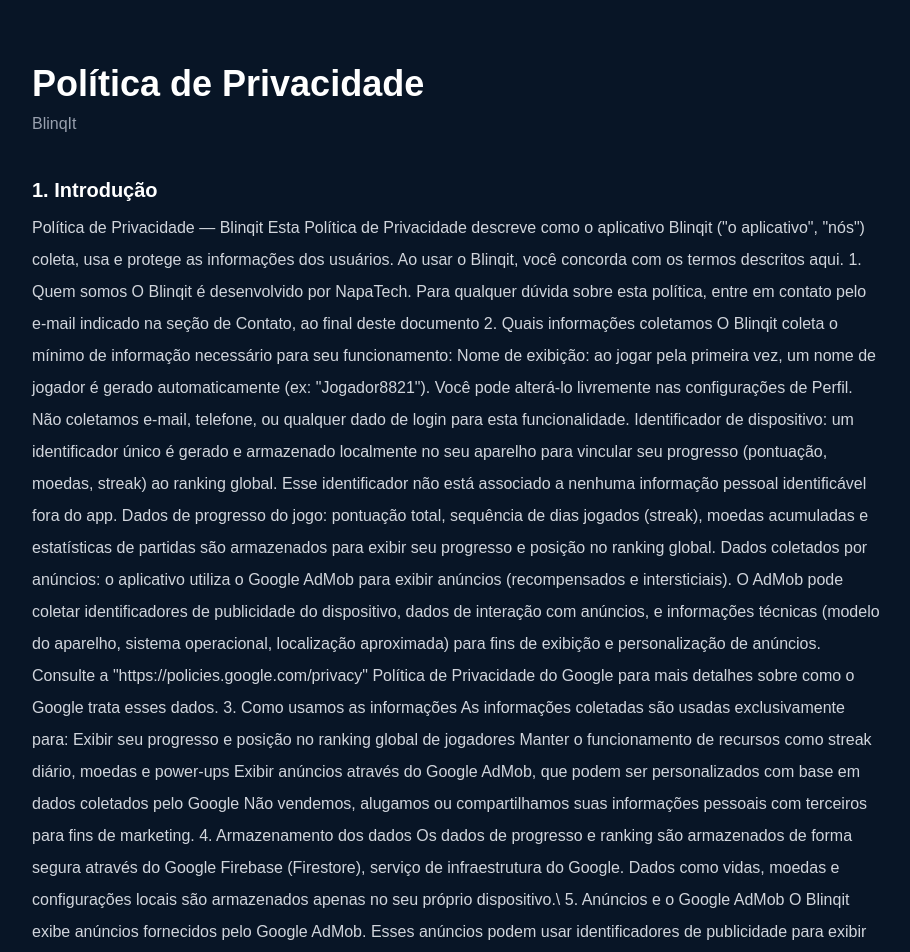
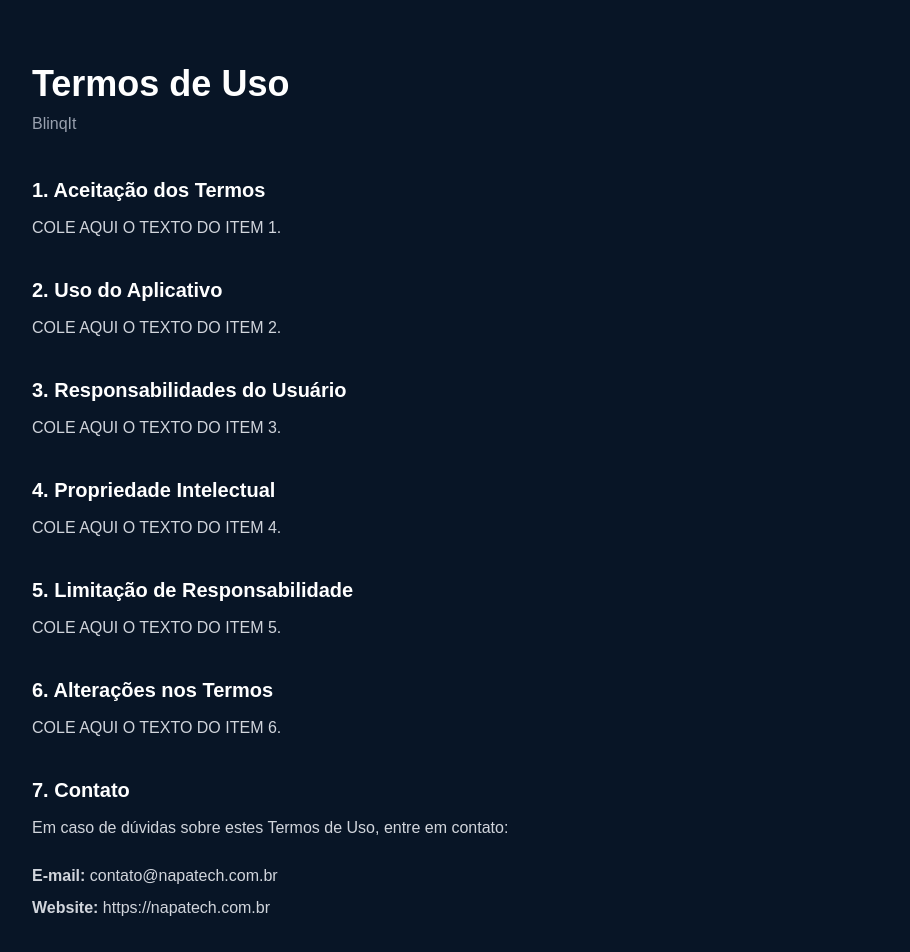
Before and after one commit to ZaptFin/napatech, a Next.js app: page /blinqit/terms in a window 1280 px wide. Shown: the top 952 px of the page, without its empty margins (184-1094 px from the left). Built offline with nearby package versions, Linux system fonts and the light colour scheme.

Commit message:
inclui termos

```diff
--- a/app/blinqit/privacy/page.tsx
+++ b/app/blinqit/privacy/page.tsx
@@ -0,0 +1,81 @@
+export default function PrivacyPage() {
+  return (
+    <main className="min-h-screen bg-[#081526] text-white">
+      <div className="mx-auto max-w-4xl px-6 py-16">
+
+        <h1 className="text-4xl font-bold">
+          Política de Privacidade
+        </h1>
+
+        <p className="mt-2 text-gray-400">
+          BlinqIt
+        </p>
+
+        <div className="mt-10 space-y-6 text-gray-300 leading-8">
+
+          <section>
+            <h2 className="mb-2 text-xl font-semibold text-white">
+              1. Introdução
+            </h2>
+
+            <p>
+              Política de Privacidade — Blinqit
+
+  Esta Política de Privacidade descreve como o aplicativo Blinqit  ("o aplicativo", "nós") coleta, usa e protege as informações dos usuários. Ao usar o Blinqit, você concorda com os termos descritos aqui.
+
+  1. Quem somos
+  O Blinqit é desenvolvido por NapaTech. Para qualquer dúvida sobre esta política, entre em contato pelo e-mail indicado na seção de Contato, ao final deste documento
+
+  2. Quais informações coletamos
+  O Blinqit coleta o mínimo de informação necessário para seu funcionamento:
+
+ Nome de exibição:  ao jogar pela primeira vez, um nome de jogador é gerado automaticamente (ex: "Jogador8821"). Você pode alterá-lo livremente nas configurações de Perfil. Não coletamos e-mail, telefone, ou qualquer dado de login para esta funcionalidade.
+
+Identificador de dispositivo:  um identificador único é gerado e armazenado localmente no seu aparelho para vincular seu progresso (pontuação, moedas, streak) ao ranking global. Esse identificador não está associado a nenhuma informação pessoal identificável fora do app.
+   Dados de progresso do jogo:  pontuação total, sequência de dias jogados (streak), moedas acumuladas e estatísticas de partidas são armazenados para exibir seu progresso e posição no ranking global.
+   Dados coletados por anúncios:  o aplicativo utiliza o Google AdMob para exibir anúncios (recompensados e intersticiais). O AdMob pode coletar identificadores de publicidade do dispositivo, dados de interação com anúncios, e informações técnicas (modelo do aparelho, sistema operacional, localização aproximada) para fins de exibição e personalização de anúncios. Consulte a "https://policies.google.com/privacy" Política de Privacidade do Google  para mais detalhes sobre como o Google trata esses dados.
+
+  3. Como usamos as informações
+  As informações coletadas são usadas exclusivamente para:
+
+   Exibir seu progresso e posição no ranking global de jogadores
+   Manter o funcionamento de recursos como streak diário, moedas e power-ups
+   Exibir anúncios através do Google AdMob, que podem ser personalizados com base em dados coletados pelo Google
+
+  Não vendemos, alugamos ou compartilhamos suas informações pessoais com terceiros para fins de marketing.
+
+  4. Armazenamento dos dados
+  Os dados de progresso e ranking são armazenados de forma segura através do Google Firebase (Firestore), serviço de infraestrutura do Google. Dados como vidas, moedas e configurações locais são armazenados apenas no seu próprio dispositivo.\
+
+  5. Anúncios e o Google AdMob
+  O Blinqit exibe anúncios fornecidos pelo Google AdMob. Esses anúncios podem usar identificadores de publicidade para exibir conteúdo relevante. Você pode gerenciar suas preferências de anúncios personalizados nas configurações do seu dispositivo (Android: Configurações → Google → Anúncios; iOS: Configurações → Privacidade → Publicidade).
+
+  6. Direitos do usuário
+  Você pode, a qualquer momento:
+
+   Alterar seu nome de exibição no ranking
+   Solicitar a exclusão dos seus dados de progresso, entrando em contato conosco com o identificador do seu dispositivo (disponível na tela de Perfil do app)
+
+  7. Dados de menores
+  O Blinqit é classificado como conteúdo livre, adequado para todas as idades. Não coletamos intencionalmente informações pessoais identificáveis de crianças além do nome de exibição opcional, que pode ser fictício.
+
+  8. Alterações nesta política
+  Esta política pode ser atualizada periodicamente. Recomendamos revisá-la ocasionalmente. Alterações significativas serão comunicadas através de avisos no próprio aplicativo.
+
+Contato
+    Para dúvidas, solicitações de exclusão de dados, ou qualquer questão relacionada a esta política, entre em contato:
+    E-mail: zaptapp26@gmail.com
+
+            </p>
+          </section>
+
+
+
+          {/* Continue normalmente */}
+
+        </div>
+
+      </div>
+    </main>
+  );
+}
--- a/app/blinqit/terms/page.tsx
+++ b/app/blinqit/terms/page.tsx
@@ -1,77 +1,95 @@
-export default function PrivacyPage() {
+export default function TermsPage() {
   return (
     <main className="min-h-screen bg-[#081526] text-white">
       <div className="mx-auto max-w-4xl px-6 py-16">
 
         <h1 className="text-4xl font-bold">
-          Política de Privacidade
+          Termos de Uso
         </h1>
 
         <p className="mt-2 text-gray-400">
           BlinqIt
         </p>
 
-        <div className="mt-10 space-y-6 text-gray-300 leading-8">
+        <div className="mt-10 space-y-8 text-gray-300 leading-8">
 
           <section>
             <h2 className="mb-2 text-xl font-semibold text-white">
-              1. Introdução
+              1. Aceitação dos Termos
             </h2>
 
             <p>
-              Política de Privacidade — Blinqit
-
-  Esta Política de Privacidade descreve como o aplicativo Blinqit  ("o aplicativo", "nós") coleta, usa e protege as informações dos usuários. Ao usar o Blinqit, você concorda com os termos descritos aqui.
-
-  1. Quem somos
-  O Blinqit é desenvolvido por NapaTech. Para qualquer dúvida sobre esta política, entre em contato pelo e-mail indicado na seção de Contato, ao final deste documento
-
-  2. Quais informações coletamos
-  O Blinqit coleta o mínimo de informação necessário para seu funcionamento:
-
- Nome de exibição:  ao jogar pela primeira vez, um nome de jogador é gerado automaticamente (ex: "Jogador8821"). Você pode alterá-lo livremente nas configurações de Perfil. Não coletamos e-mail, telefone, ou qualquer dado de login para esta funcionalidade.
-
-Identificador de dispositivo:  um identificador único é gerado e armazenado localmente no seu aparelho para vincular seu progresso (pontuação, moedas, streak) ao ranking global. Esse identificador não está associado a nenhuma informação pessoal identificável fora do app.
-   Dados de progresso do jogo:  pontuação total, sequência de dias jogados (streak), moedas acumuladas e estatísticas de partidas são armazenados para exibir seu progresso e posição no ranking global.
-   Dados coletados por anúncios:  o aplicativo utiliza o Google AdMob para exibir anúncios (recompensados e intersticiais). O AdMob pode coletar identificadores de publicidade do dispositivo, dados de interação com anúncios, e informações técnicas (modelo do aparelho, sistema operacional, localização aproximada) para fins de exibição e personalização de anúncios. Consulte a "https://policies.google.com/privacy" Política de Privacidade do Google  para mais detalhes sobre como o Google trata esses dados.
-
-  3. Como usamos as informações
-  As informações coletadas são usadas exclusivamente para:
-
-   Exibir seu progresso e posição no ranking global de jogadores
-   Manter o funcionamento de recursos como streak diário, moedas e power-ups
-   Exibir anúncios através do Google AdMob, que podem ser personalizados com base em dados coletados pelo Google
-
-  Não vendemos, alugamos ou compartilhamos suas informações pessoais com terceiros para fins de marketing.
-
-  4. Armazenamento dos dados
-  Os dados de progresso e ranking são armazenados de forma segura através do Google Firebase (Firestore), serviço de infraestrutura do Google. Dados como vidas, moedas e configurações locais são armazenados apenas no seu próprio dispositivo.\
-
-  5. Anúncios e o Google AdMob
-  O Blinqit exibe anúncios fornecidos pelo Google AdMob. Esses anúncios podem usar identificadores de publicidade para exibir conteúdo relevante. Você pode gerenciar suas preferências de anúncios personalizados nas configurações do seu dispositivo (Android: Configurações → Google → Anúncios; iOS: Configurações → Privacidade → Publicidade).
-
-  6. Direitos do usuário
-  Você pode, a qualquer momento:
-
-   Alterar seu nome de exibição no ranking
-   Solicitar a exclusão dos seus dados de progresso, entrando em contato conosco com o identificador do seu dispositivo (disponível na tela de Perfil do app)
-
-  7. Dados de menores
-  O Blinqit é classificado como conteúdo livre, adequado para todas as idades. Não coletamos intencionalmente informações pessoais identificáveis de crianças além do nome de exibição opcional, que pode ser fictício.
-
-  8. Alterações nesta política
-  Esta política pode ser atualizada periodicamente. Recomendamos revisá-la ocasionalmente. Alterações significativas serão comunicadas através de avisos no próprio aplicativo.
-
-Contato
-    Para dúvidas, solicitações de exclusão de dados, ou qualquer questão relacionada a esta política, entre em contato:
-    E-mail: zaptapp26@gmail.com
-
+              COLE AQUI O TEXTO DO ITEM 1.
             </p>
           </section>
 
+          <section>
+            <h2 className="mb-2 text-xl font-semibold text-white">
+              2. Uso do Aplicativo
+            </h2>
 
+            <p>
+              COLE AQUI O TEXTO DO ITEM 2.
+            </p>
+          </section>
 
-          {/* Continue normalmente */}
+          <section>
+            <h2 className="mb-2 text-xl font-semibold text-white">
+              3. Responsabilidades do Usuário
+            </h2>
+
+            <p>
+              COLE AQUI O TEXTO DO ITEM 3.
+            </p>
+          </section>
+
+          <section>
+            <h2 className="mb-2 text-xl font-semibold text-white">
+              4. Propriedade Intelectual
+            </h2>
+
+            <p>
+              COLE AQUI O TEXTO DO ITEM 4.
+            </p>
+          </section>
+
+          <section>
+            <h2 className="mb-2 text-xl font-semibold text-white">
+              5. Limitação de Responsabilidade
+            </h2>
+
+            <p>
+              COLE AQUI O TEXTO DO ITEM 5.
+            </p>
+          </section>
+
+          <section>
+            <h2 className="mb-2 text-xl font-semibold text-white">
+              6. Alterações nos Termos
+            </h2>
+
+            <p>
+              COLE AQUI O TEXTO DO ITEM 6.
+            </p>
+          </section>
+
+          <section>
+            <h2 className="mb-2 text-xl font-semibold text-white">
+              7. Contato
+            </h2>
+
+            <p>
+              Em caso de dúvidas sobre estes Termos de Uso, entre em contato:
+            </p>
+
+            <p className="mt-4">
+              <strong>E-mail:</strong> contato@napatech.com.br
+            </p>
+
+            <p>
+              <strong>Website:</strong> https://napatech.com.br
+            </p>
+          </section>
 
         </div>
 
```
